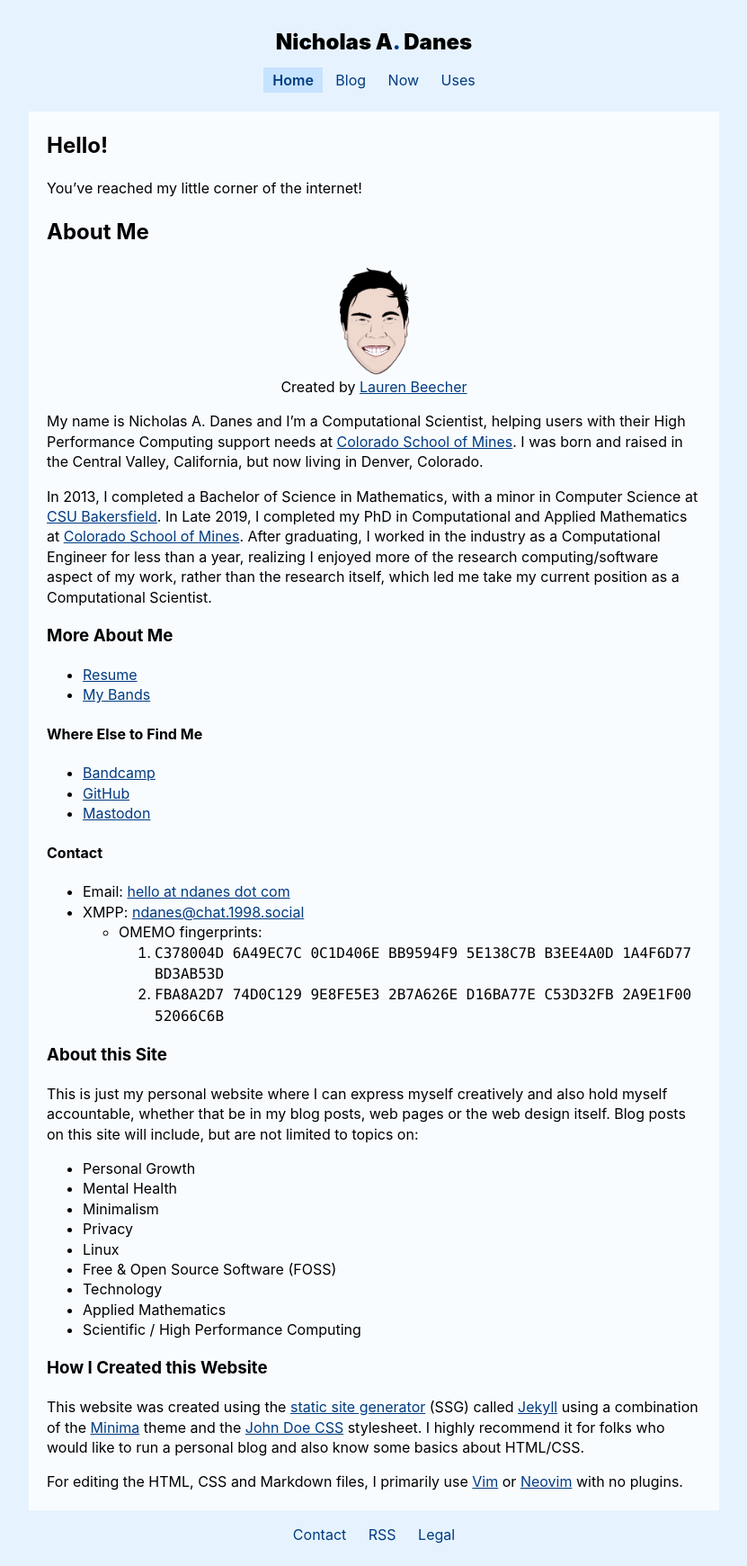
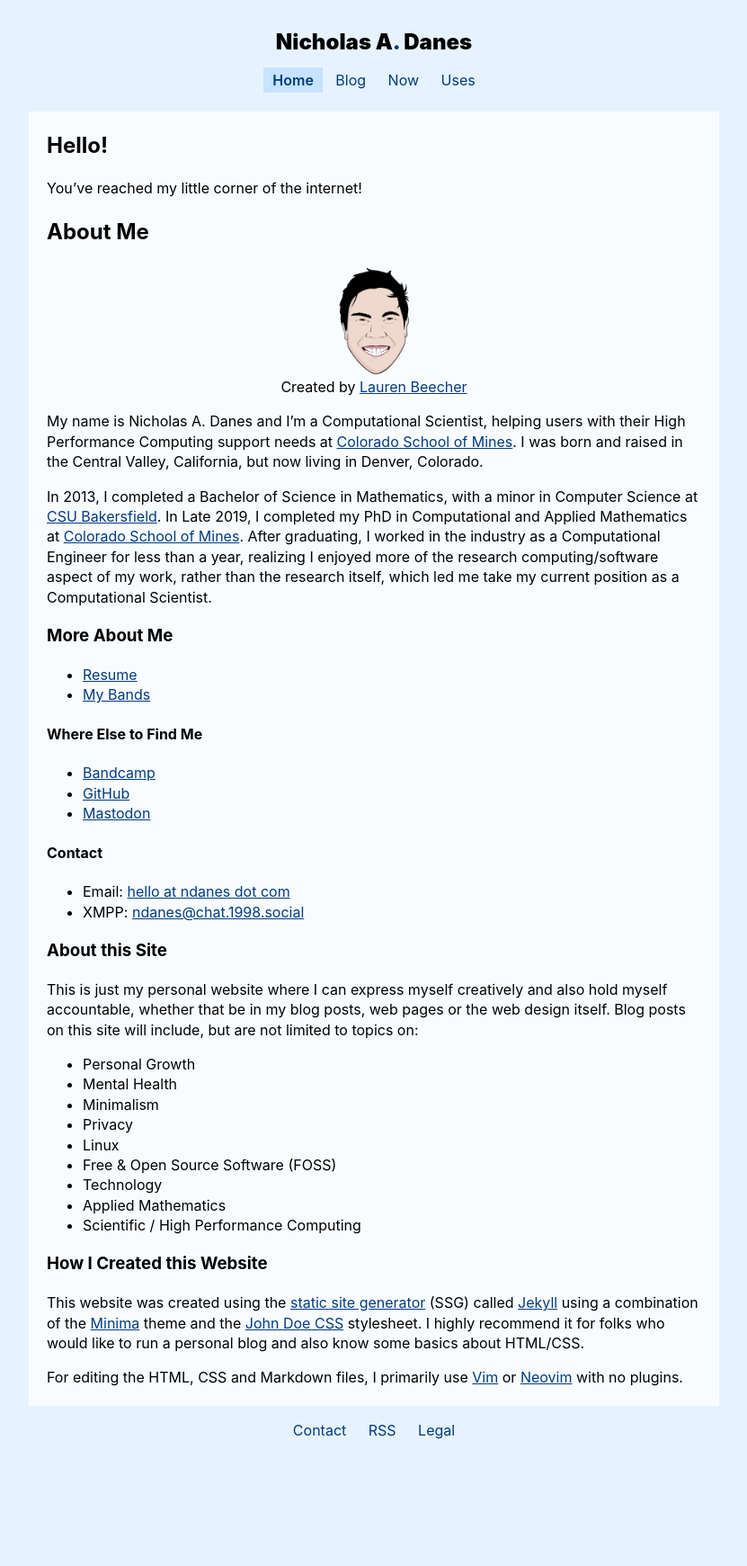
Before and after one commit to danesnick/old_website, a Jekyll site: the page built from index.markdown, in a window 1280 px wide. Shown: the whole page at 90% size, without its empty margins (224-1055 px from the left). Built offline with Jekyll 4.4.1, drawn with Linux system fonts in a browser that asks for light colours; after the commit the page ends 1625 px from its top, so only the background shows below that.

Commit message:
updated index page; removed OMEMO fingerpints

```diff
--- a/index.markdown
+++ b/index.markdown
@@ -33,11 +33,6 @@ In 2013, I completed a Bachelor of Science in Mathematics, with a minor in Compu
 #### Contact
 * Email: [hello at ndanes dot com](mailto:&#104;&#101;&#108;&#108;&#111;&#64;&#110;&#100;&#97;&#110;&#101;&#115;&#46;&#99;&#111;&#109;)
 * XMPP: [ndanes@chat.1998.social](xmpp:ndanes@chat.1998.social)
-	+ OMEMO fingerprints:
-		1. `C378004D 6A49EC7C 0C1D406E BB9594F9
-5E138C7B B3EE4A0D 1A4F6D77 BD3AB53D`
-		2. `FBA8A2D7 74D0C129 9E8FE5E3 2B7A626E
-D16BA77E C53D32FB 2A9E1F00 52066C6B`
 
 ### About this Site
 
```
